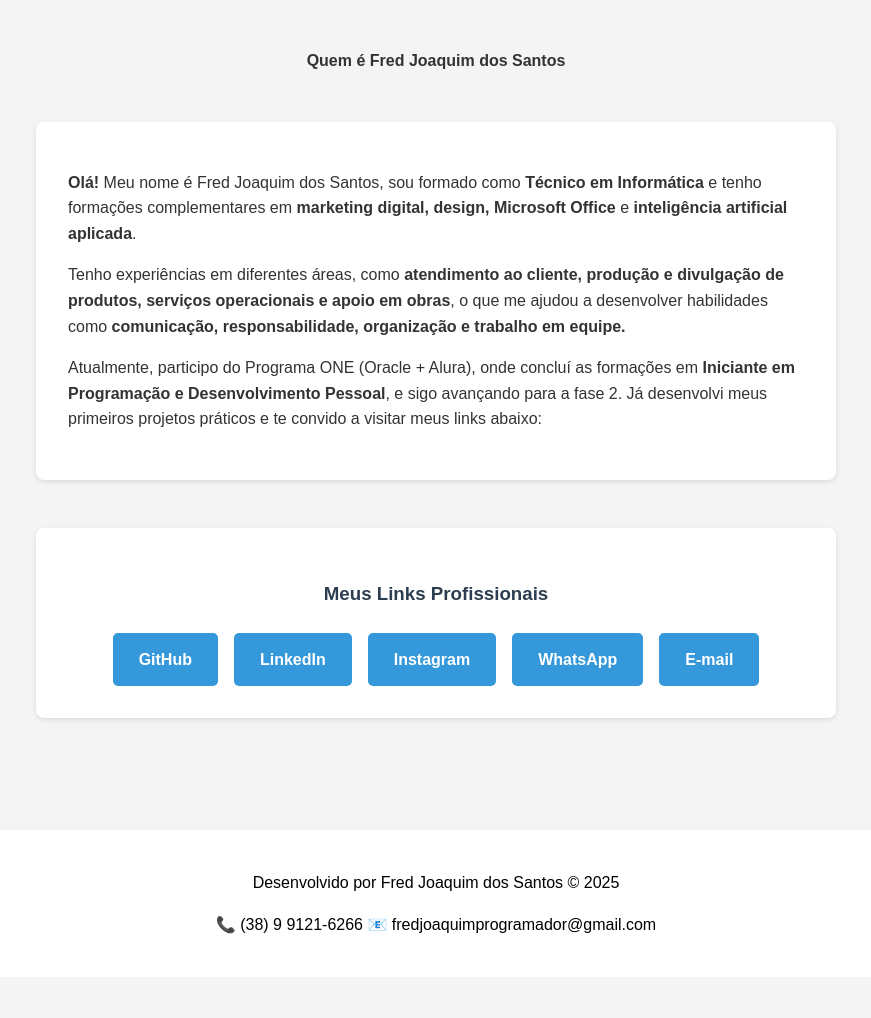
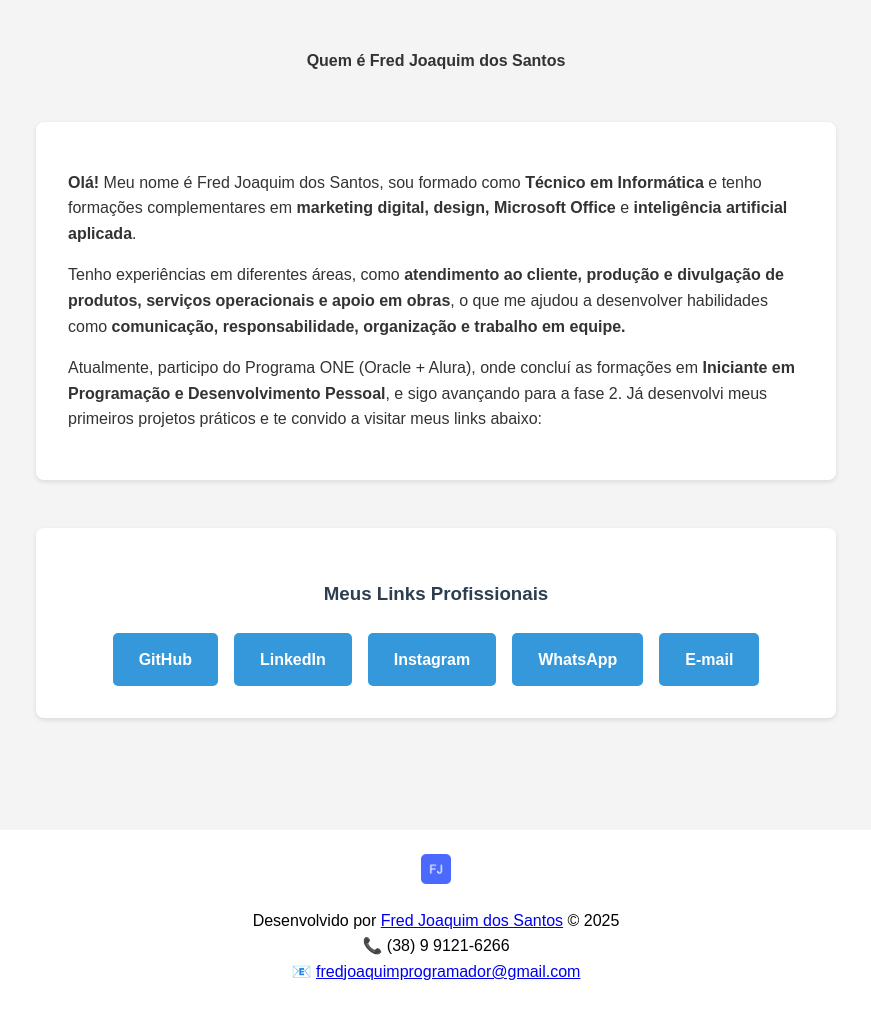
Before and after one commit to fredjoaquim/P-gina-pessoal-1---Fred-Joaquim-dos-Santos, a plain HTML site: page index.html in a window 1280 px wide. Shown: the whole page, without its empty margins (204-1075 px from the left). Before the commit the page ends 977 px from the top, so only its background shows below. Drawn offline with Linux system fonts and the light colour scheme.

Commit message:
Adiona favicon e logo pessoal

```diff
--- a/index.html
+++ b/index.html
@@ -5,6 +5,12 @@
     <meta name="viewport" content="width=device-width, initial-scale=1.0">
     <title>PÁGINA PESSOAL</title>
     <link rel="stylesheet" href="style.css">
+    <!-- Favicons -->
+<link rel="apple-touch-icon" sizes="180x180" href="assets/apple-touch-icon.png">
+<link rel="icon" type="image/png" sizes="32x32" href="assets/favicon-32x32.png">
+<link rel="icon" type="image/png" sizes="16x16" href="assets/favicon-16x16.png">
+<link rel="manifest" href="assets/site.webmanifest">
+<meta name="theme-color" content="#317EFB">
 </head>
 <body>
     <header class="cabecalho">
@@ -35,8 +41,12 @@
     </main>
 
     <footer class="rodape">
-        <p>Desenvolvido por Fred Joaquim dos Santos © 2025 </p>
-        <p>📞 (38) 9 9121-6266  📧 fredjoaquimprogramador@gmail.com</p>
-    </footer>
+  <img src="assets/favicon-32x32.png" alt="Logo Fred Joaquim" width="30">
+  <p>
+    Desenvolvido por <a href="https://github.com/fredjoaquim" target="_blank">Fred Joaquim dos Santos</a> © 2025
+    <br>📞 (38) 9 9121-6266
+    <br>📧 <a href="mailto:fredjoaquimprogramador@gmail.com">fredjoaquimprogramador@gmail.com</a>
+  </p>
+</footer>
 </body>
 </html>
```
Also changed, not shown: assets/android-chrome-192x192.png (added), assets/android-chrome-512x512.png (added), assets/apple-touch-icon.png (added), assets/favicon-16x16.png (added), assets/favicon-32x32.png (added), assets/favicon.ico (added), assets/site.webmanifest (added).
